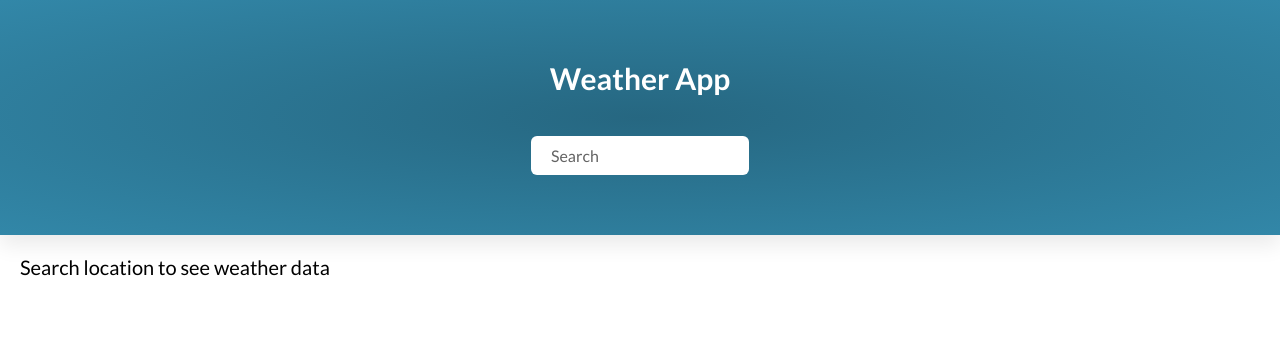
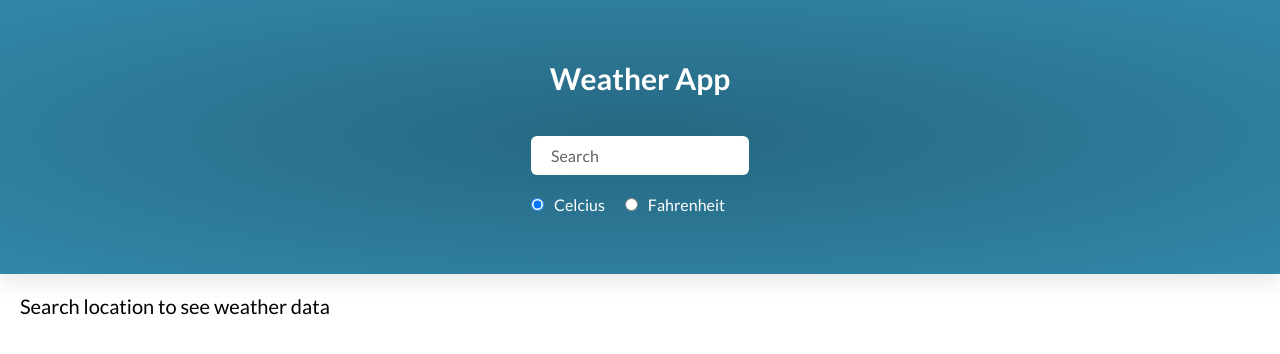
Before and after one commit to lauralen/weather-app, a React (Create React App) app: page / in a window 1280 px wide. Shown: the top 354 px of the page. Built offline with nearby package versions, Linux system fonts and the light colour scheme.

Commit message:
Add unit selection

```diff
--- a/src/App.js
+++ b/src/App.js
@@ -1,20 +1,25 @@
-import React, { useState } from "react";
+import React, { useState, useEffect } from "react";
 import openWeatherKey from "./utils/openWeatherKey";
 import WeatherCard from "./components/WeatherCard";
 import style from "./App.module.scss";
 
 function App() {
   const [location, setLocation] = useState("");
+  const [units, setUnits] = useState("metric");
   const [data, setData] = useState(null);
   const [loading, setLoading] = useState(false);
   const [error, setError] = useState(null);
+
+  useEffect(() => {
+    data && fetchData();
+  }, [units]);
 
   const fetchData = async () => {
     setLoading(true);
     setError(null);
 
     fetch(
-      `http://api.openweathermap.org/data/2.5/weather?q=${location}&units=metric&appid=${openWeatherKey}`
+      `http://api.openweathermap.org/data/2.5/weather?q=${location}&units=${units}&appid=${openWeatherKey}`
     )
       .then(response => response.json())
       .then(response => {
@@ -32,6 +37,10 @@ function App() {
     setData(null);
     setError(message);
     console.error(message);
+  };
+
+  const changeUnits = event => {
+    setUnits(event.target.value);
   };
 
   return (
@@ -52,15 +61,46 @@ function App() {
             type="text"
             placeholder="Search"
           />
+
+          <div className={style.radioButtons}>
+            <div className={style.radioButtonWrapper}>
+              <input
+                id="metric"
+                value="metric"
+                name="units"
+                type="radio"
+                checked={units === "metric"}
+                onChange={event => {
+                  changeUnits(event);
+                }}
+              />
+              <label htmlFor="metric">Celcius</label>
+            </div>
+
+            <div className={style.radioButtonWrapper}>
+              <input
+                id="imperial"
+                value="imperial"
+                name="units"
+                type="radio"
+                checked={units === "imperial"}
+                onChange={event => {
+                  changeUnits(event);
+                }}
+              />
+              <label htmlFor="imperial">Fahrenheit</label>
+            </div>
+          </div>
         </form>
       </header>
+
       <main className={style.main}>
         {loading ? (
           <div className={style.loader} />
         ) : error ? (
           <p className={style.error}>{error}</p>
         ) : data ? (
-          <WeatherCard data={data} />
+          <WeatherCard data={data} units={units} />
         ) : (
           <p>Search location to see weather data</p>
         )}
--- a/src/App.module.scss
+++ b/src/App.module.scss
@@ -34,6 +34,23 @@
   }
 }
 
+.radioButtons {
+  display: flex;
+  margin-top: 2rem;
+  font-size: 1.6rem;
+  color: $color-white;
+}
+
+.radioButtonWrapper {
+  &:first-child {
+    margin-right: 2rem;
+  }
+
+  input {
+    margin-right: 1rem;
+  }
+}
+
 .main {
   padding: 2rem;
 }
--- a/src/components/WeatherCard.js
+++ b/src/components/WeatherCard.js
@@ -1,13 +1,15 @@
 import React from "react";
 import style from "./WeatherCard.module.scss";
 
-const WeatherCard = ({ data }) => {
-  console.log(data);
-  const degreeSymbol = "°C";
-
+const WeatherCard = ({ data, units }) => {
   const { name, sys, main, weather, wind } = data;
   const { temp, feels_like, humidity } = main;
   const { description, icon } = weather[0];
+
+  const unit =
+    units === "metric"
+      ? { temperature: "°C", speed: "m/s" }
+      : { temperature: "°F", speed: "mph" };
 
   return (
     <section className={style.section}>
@@ -26,14 +28,14 @@ const WeatherCard = ({ data }) => {
           <span>Temperature</span>
           <span>
             {temp}
-            {degreeSymbol}
+            {unit.temperature}
           </span>
         </li>
         <li>
           <span>Feels like</span>
           <span>
             {feels_like}
-            {degreeSymbol}
+            {unit.temperature}
           </span>
         </li>
         <li>
@@ -42,7 +44,9 @@ const WeatherCard = ({ data }) => {
         </li>
         <li>
           <span>Wind speed</span>
-          <span>{wind.speed} m/s</span>
+          <span>
+            {wind.speed} {unit.speed}
+          </span>
         </li>
       </ul>
     </section>
```
